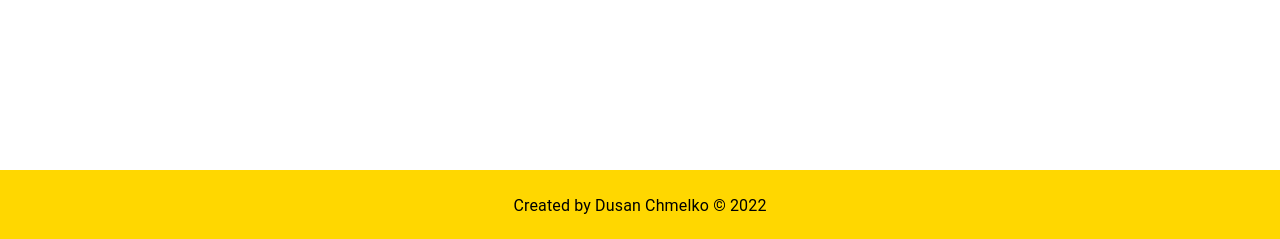
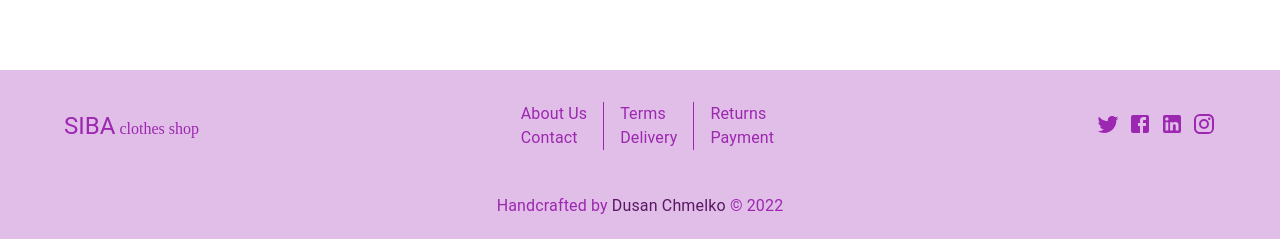
Before and after one commit to osmonoh/siba-shop, a React (Create React App) app: page /favourites in a window 1280 px wide. Shown: the part 558-797 px from the top of the page. Built offline with nearby package versions, Linux system fonts and the light colour scheme; no server answers.

Commit message:
pimpin footer

```diff
--- a/src/components/Footer.js
+++ b/src/components/Footer.js
@@ -1,27 +1,144 @@
 import React from "react";
+import { Link } from "react-router-dom";
 
 import Box from "@mui/material/Box";
 import Container from "@mui/material/Container";
 import { Typography } from "@mui/material";
 
+import { grey, purple, indigo, blue } from "@mui/material/colors";
+
+import FacebookIcon from "@mui/icons-material/Facebook";
+import InstagramIcon from "@mui/icons-material/Instagram";
+import LinkedInIcon from "@mui/icons-material/LinkedIn";
+import TwitterIcon from "@mui/icons-material/Twitter";
+
 const Footer = () => {
   return (
-    <footer>
+    <footer className="footer">
       <Box
-        bgcolor="gold"
+        // bgcolor="#9c27b0"
+        bgcolor={purple[100]}
         sx={{
           //   backgroundColor: "primary",
-          padding: "24px 12px",
-          textAlign: "center",
+          padding: "32px 12px 24px",
+          color: "#9c27b0",
         }}
       >
         <Container maxWidth="lg">
-          <Typography>
-            Created by{" "}
+          <div className="footer-top">
+            <div className="footer-top-left">
+              <Typography variant="h5" component="span">
+                SIBA
+              </Typography>
+              <Typography variant="subtitle"> clothes shop</Typography>
+            </div>
+            <div className="footer-top-mid">
+              <div>
+                <Typography>
+                  <a
+                    className="footer-link"
+                    href="https://dusan-chmelko.netlify.app/"
+                    target="_blank"
+                  >
+                    About Us
+                  </a>
+                </Typography>
+                <Typography>
+                  <a
+                    className="footer-link"
+                    href="https://dusan-chmelko.netlify.app/"
+                    target="_blank"
+                  >
+                    Contact
+                  </a>
+                </Typography>
+              </div>
+              <div>
+                <Typography>
+                  <a
+                    className="footer-link"
+                    href="https://dusan-chmelko.netlify.app/"
+                    target="_blank"
+                  >
+                    Terms
+                  </a>
+                </Typography>
+                <Typography>
+                  <a
+                    className="footer-link"
+                    href="https://dusan-chmelko.netlify.app/"
+                    target="_blank"
+                  >
+                    Delivery
+                  </a>
+                </Typography>
+              </div>
+              <div>
+                <Typography>
+                  <a
+                    className="footer-link"
+                    href="https://dusan-chmelko.netlify.app/"
+                    target="_blank"
+                  >
+                    Returns
+                  </a>
+                </Typography>
+                <Typography>
+                  <a
+                    className="footer-link"
+                    href="https://dusan-chmelko.netlify.app/"
+                    target="_blank"
+                  >
+                    Payment
+                  </a>
+                </Typography>
+              </div>
+            </div>
+
+            <div className="footer-top-right">
+              <a
+                className="social-link"
+                href="https://dusan-chmelko.netlify.app/"
+                target="_blank"
+              >
+                <TwitterIcon />
+              </a>
+              <a
+                className="social-link"
+                href="https://dusan-chmelko.netlify.app/"
+                target="_blank"
+              >
+                <FacebookIcon />
+              </a>
+              <a
+                className="social-link"
+                href="https://dusan-chmelko.netlify.app/"
+                target="_blank"
+              >
+                <LinkedInIcon />
+              </a>
+              <a
+                className="social-link"
+                href="https://dusan-chmelko.netlify.app/"
+                target="_blank"
+              >
+                <InstagramIcon />
+              </a>
+            </div>
+          </div>
+
+          <Typography
+            sx={{
+              textAlign: "center",
+              // borderTop: "1px solid #9c27b0",
+              paddingTop: "12px",
+            }}
+          >
+            Handcrafted by{" "}
             <a
               className="mfd"
               href="https://dusan-chmelko.netlify.app/"
-              target="blank"
+              target="_blank"
             >
               Dusan Chmelko
             </a>{" "}
--- a/src/style/App.scss
+++ b/src/style/App.scss
@@ -75,6 +75,39 @@ a {
   align-items: center;
 }
 
-footer {
+.footer {
   margin-top: auto;
+
+  &-top {
+    margin-bottom: 32px;
+    display: flex;
+    justify-content: space-between;
+    align-items: center;
+
+    &-mid {
+      display: flex;
+      gap: 16px;
+
+      > * + * {
+        border-left: 1px solid #9c27b0;
+        padding-left: 16px;
+      }
+    }
+
+    &-right {
+      display: flex;
+      gap: 8px;
+    }
+  }
+
+  .mfd {
+    display: inline-block;
+    color: #64b5f6;
+    color: #591764;
+    transition: 0.2s;
+
+    &:hover {
+      opacity: 0.6;
+    }
+  }
 }
```
